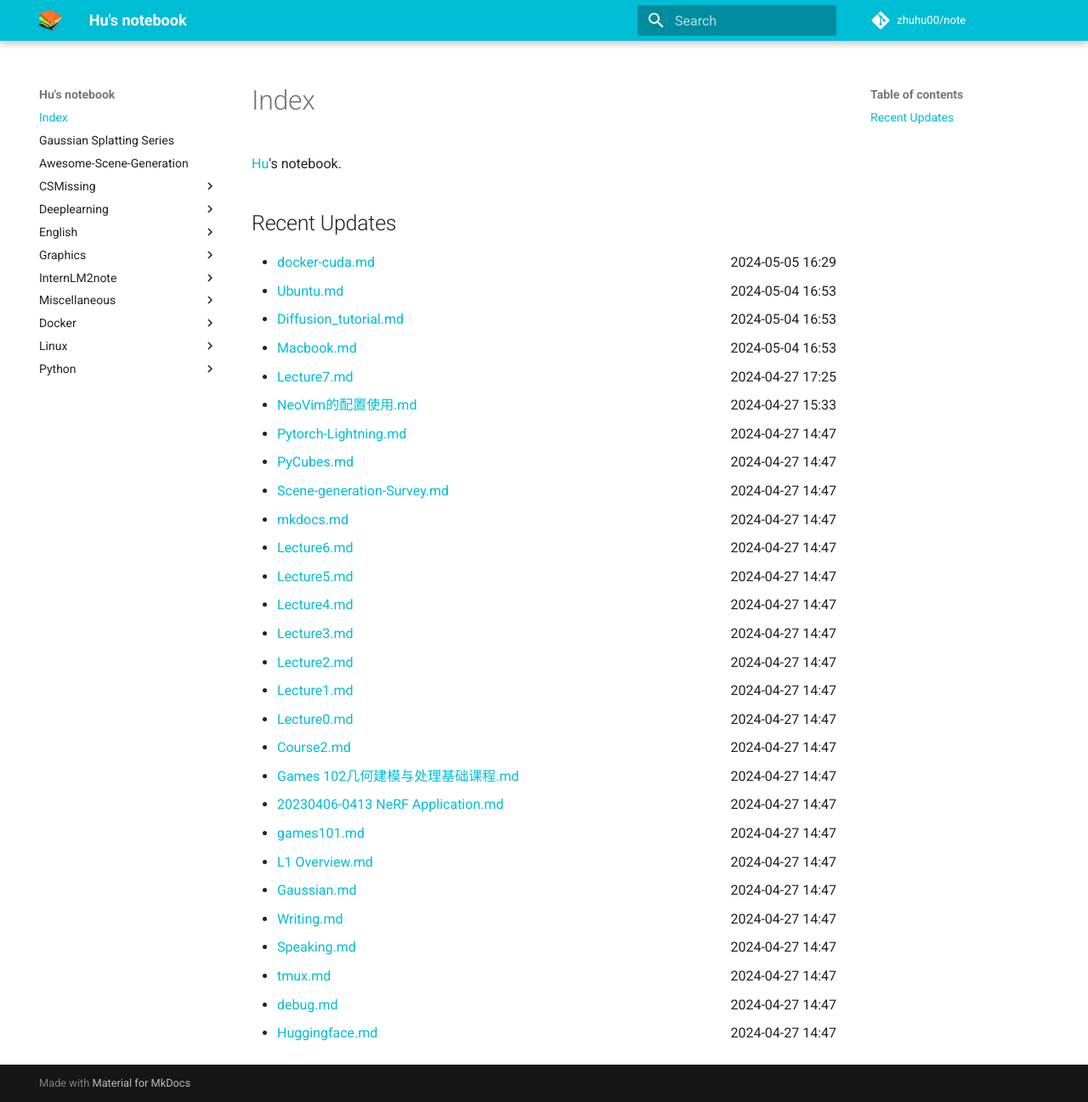
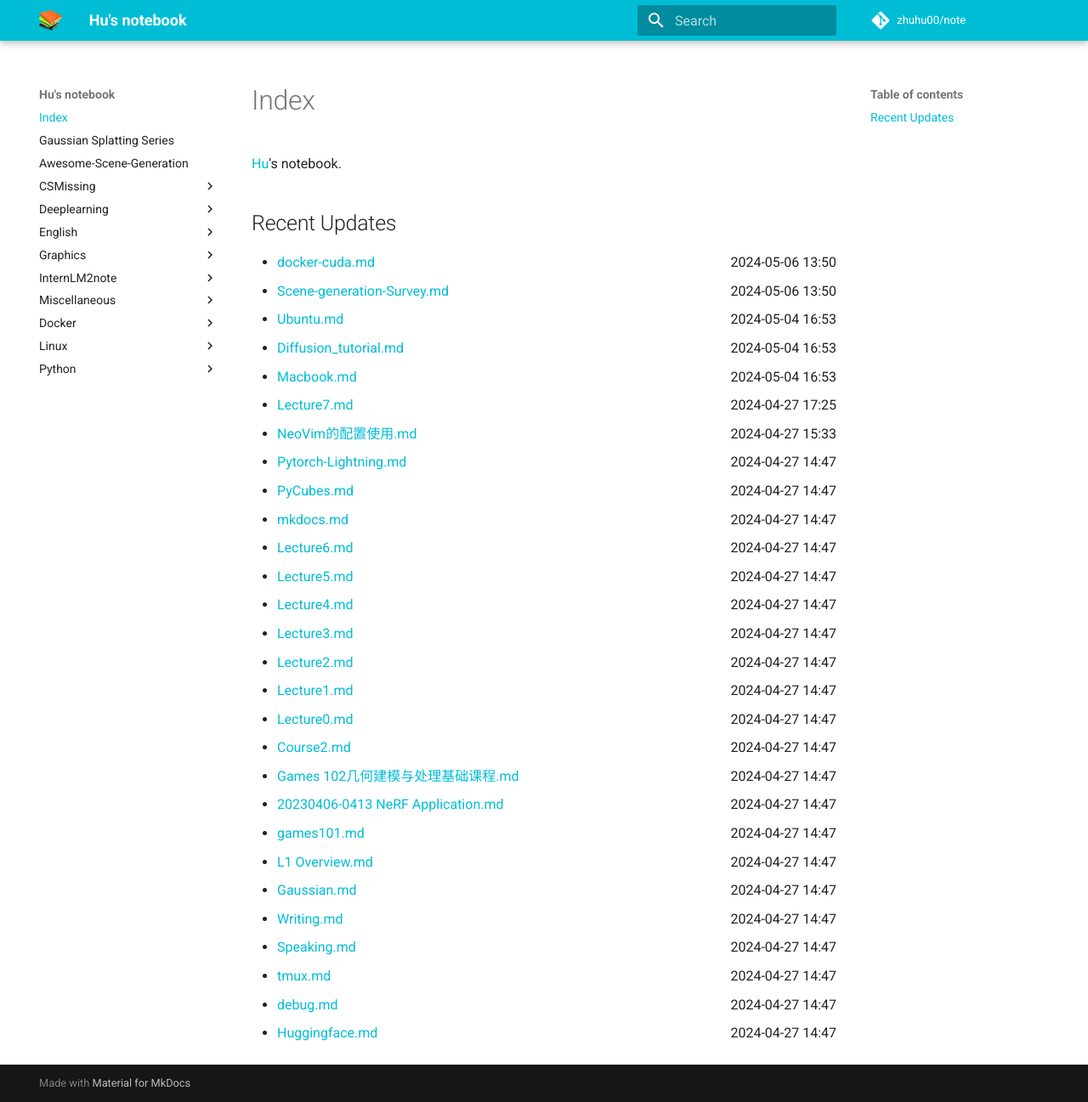
Before and after one commit to zhuhu00/note, an MkDocs documentation site: the page built from docs/index.md, in a window 1280 px wide and 1297 px high. Shown: the whole window at 85% size. Built offline with MkDocs 1.6.1 and Material for MkDocs 9.7.7, drawn with Linux system fonts in a browser that asks for light colours; comment, search, counter and statistics services are not loaded.

Commit message:
update recent

```diff
--- a/docs/index.md
+++ b/docs/index.md
@@ -4,7 +4,8 @@
 [Hu](https://zhuhu00.top/)'s notebook.
 
 ## Recent Updates
-- [docker-cuda.md](docker/docker-cuda/) <span style="float: right;">2024-05-05 16:29</span>
+- [docker-cuda.md](docker/docker-cuda/) <span style="float: right;">2024-05-06 13:50</span>
+- [Scene-generation-Survey.md](Scene-generation-Survey/) <span style="float: right;">2024-05-06 13:50</span>
 - [Ubuntu.md](linux/Ubuntu/) <span style="float: right;">2024-05-04 16:53</span>
 - [Diffusion_tutorial.md](Deeplearning/Diffusion_tutorial/) <span style="float: right;">2024-05-04 16:53</span>
 - [Macbook.md](CSMissing/Macbook/) <span style="float: right;">2024-05-04 16:53</span>
@@ -12,7 +13,6 @@
 - [NeoVim的配置使用.md](CSMissing/NeoVim的配置使用/) <span style="float: right;">2024-04-27 15:33</span>
 - [Pytorch-Lightning.md](python/Pytorch-Lightning/) <span style="float: right;">2024-04-27 14:47</span>
 - [PyCubes.md](python/PyCubes/) <span style="float: right;">2024-04-27 14:47</span>
-- [Scene-generation-Survey.md](Scene-generation-Survey/) <span style="float: right;">2024-04-27 14:47</span>
 - [mkdocs.md](Miscellaneous/mkdocs/) <span style="float: right;">2024-04-27 14:47</span>
 - [Lecture6.md](InternLM2note/Lecture6/) <span style="float: right;">2024-04-27 14:47</span>
 - [Lecture5.md](InternLM2note/Lecture5/) <span style="float: right;">2024-04-27 14:47</span>
```
